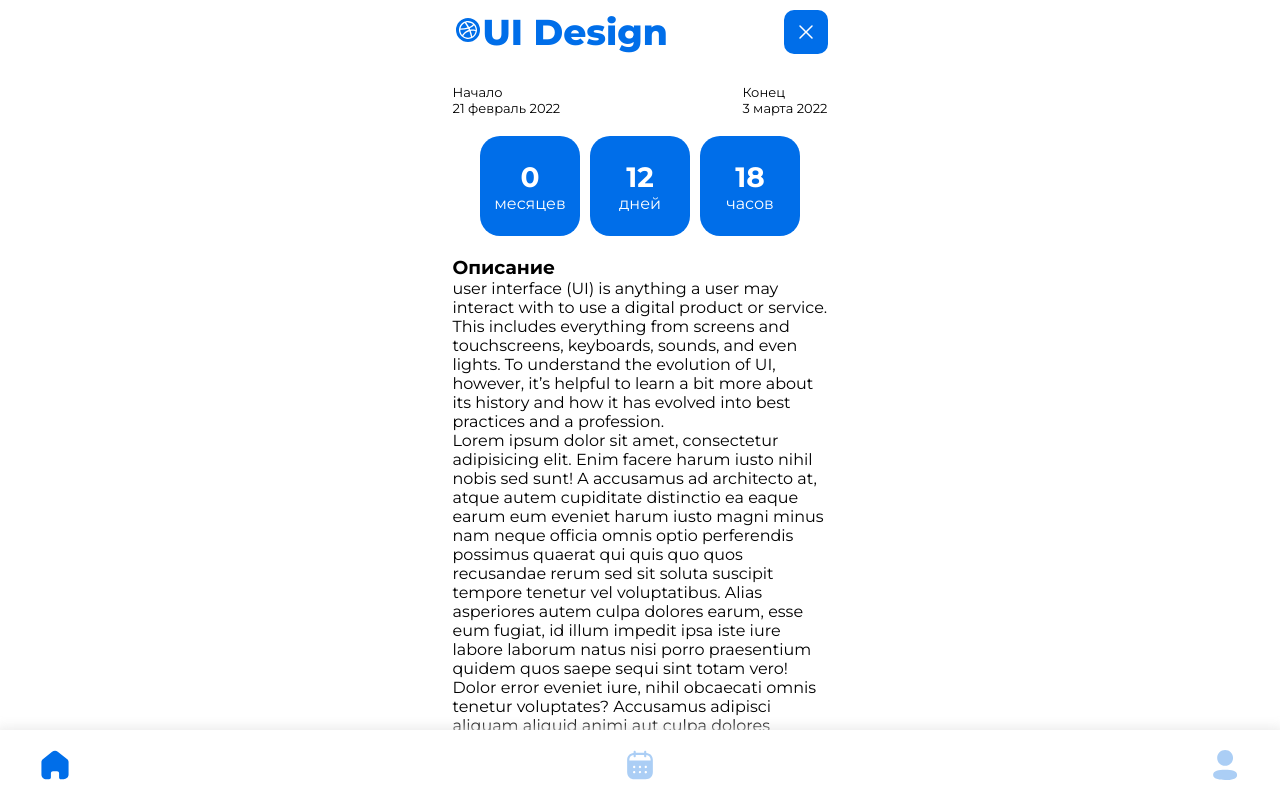
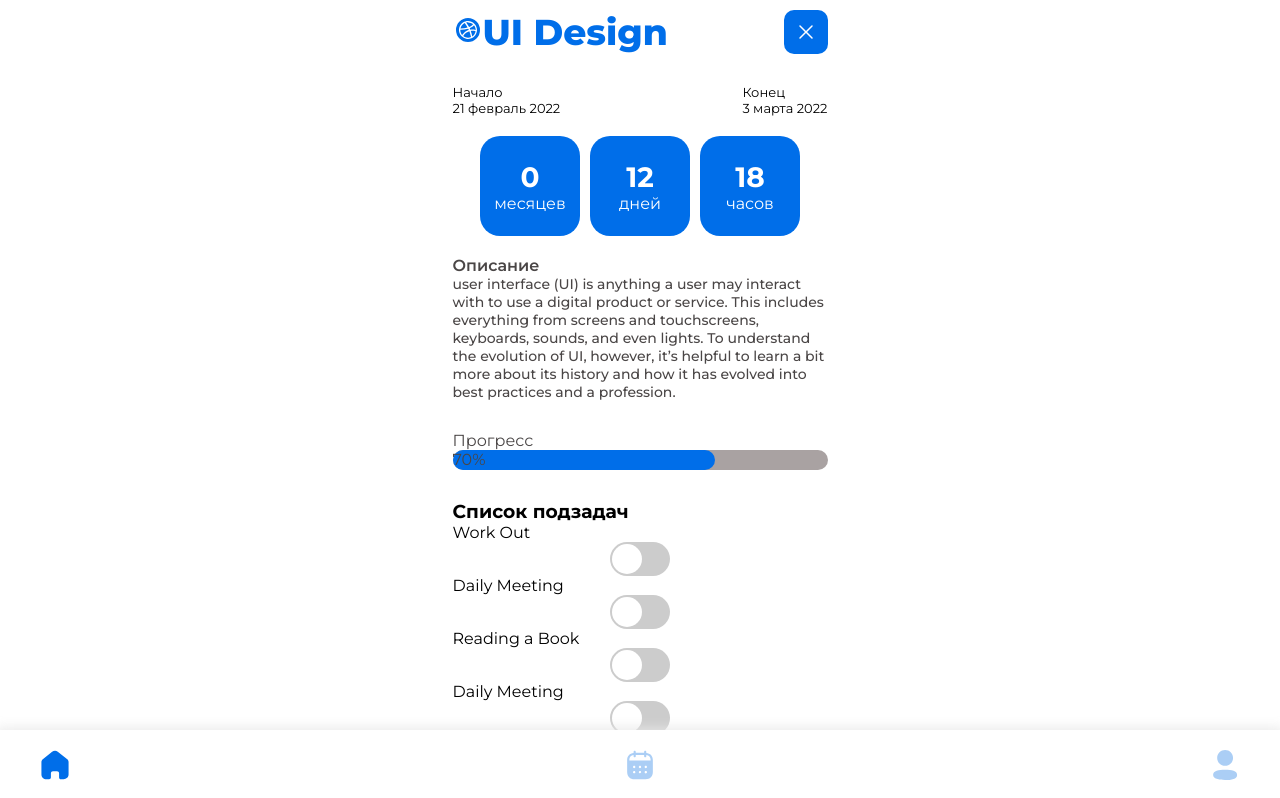
Before and after one commit to walentyao/scheduler, a Vue app: page /detail in a window 1280 px wide. Shown: the top 798 px of the page. Built offline with nearby package versions, Linux system fonts and the light colour scheme.

Commit message:
refact: edit detail page

```diff
--- a/src/app/styles/style.scss
+++ b/src/app/styles/style.scss
@@ -15,6 +15,7 @@
 :root {
   --color-blue: #006EE9;
   --color-grey: #9A9A9A;
+  --color-grey-text: #4A4646;
 }
 
 .inputPrimary {
--- a/src/pages/DetailTaskPage/DetailTaskPage.vue
+++ b/src/pages/DetailTaskPage/DetailTaskPage.vue
@@ -2,6 +2,7 @@
 import CheckboxSwitch from '@/shared/components/CheckboxSwitch.vue';
 import { XMarkIcon } from '@heroicons/vue/24/solid';
 import CustomButton from '@/shared/components/CustomButton.vue';
+import ProgressBar from '@/shared/components/ProgressBar.vue';
 </script>
 
 <template>
@@ -65,102 +66,22 @@ import CustomButton from '@/shared/components/CustomButton.vue';
         </div>
       </div>
       <div class="description task-info__description">
-        <h3>Описание</h3>
-        <p>
+        <h3 class="description__title">Описание</h3>
+        <p class="description__content">
           user interface (UI) is anything a user may interact with to use a digital product or
           service. This includes everything from screens and touchscreens, keyboards, sounds, and
           even lights. To understand the evolution of UI, however, it’s helpful to learn a bit more
           about its history and how it has evolved into best practices and a profession.
         </p>
-        Lorem ipsum dolor sit amet, consectetur adipisicing elit. Enim facere harum iusto nihil
-        nobis sed sunt! A accusamus ad architecto at, atque autem cupiditate distinctio ea eaque
-        earum eum eveniet harum iusto magni minus nam neque officia omnis optio perferendis possimus
-        quaerat qui quis quo quos recusandae rerum sed sit soluta suscipit tempore tenetur vel
-        voluptatibus. Alias asperiores autem culpa dolores earum, esse eum fugiat, id illum impedit
-        ipsa iste iure labore laborum natus nisi porro praesentium quidem quos saepe sequi sint
-        totam vero! Dolor error eveniet iure, nihil obcaecati omnis tenetur voluptates? Accusamus
-        adipisci aliquam aliquid animi aut culpa dolores dolorum ea explicabo facere facilis harum
-        id impedit in incidunt iste molestiae nam necessitatibus nihil obcaecati quam quas, quia
-        quidem quod sapiente similique sunt, tempore, tenetur unde veniam. At consequuntur doloribus
-        fugit ipsa labore non numquam quisquam quos sint velit? Alias architecto consequatur debitis
-        eum exercitationem ipsam laboriosam minus, nihil placeat porro qui sint, tenetur.
-        Accusantium adipisci culpa cupiditate debitis doloribus earum esse harum hic in incidunt
-        itaque laudantium, nam nulla odio porro quaerat quam quia quos ratione repellat repudiandae
-        rerum saepe sequi ullam unde vel veniam? Alias animi aperiam atque autem consequuntur
-        corporis, culpa, delectus dicta dolores eius eos esse ex explicabo facilis molestiae
-        nesciunt nihil nobis numquam obcaecati omnis perspiciatis praesentium quaerat quos ratione
-        recusandae reprehenderit sint voluptate. Commodi consequuntur dolorem dolores ea, enim et
-        eveniet hic in nobis ratione rem saepe sed voluptatem. Aliquam animi at atque dolores
-        ducimus eaque earum facilis impedit nam nulla numquam odio officia praesentium quaerat quas
-        quia quidem quod quos sequi sint sunt tempora tempore, ullam vel vero! Accusantium
-        asperiores deserunt, facere ipsam nemo neque nisi officiis quaerat ratione soluta! Ab beatae
-        distinctio dolor dolorem eligendi est hic ipsum molestiae mollitia nihil recusandae sequi
-        tempora ullam unde vel velit, voluptatibus! Beatae cupiditate eum exercitationem. A aliquam
-        amet delectus dignissimos distinctio earum enim labore magnam maxime, natus nihil
-        perferendis porro quia, quo rem sit suscipit veniam vitae voluptas voluptatem! Accusantium
-        alias aut consequatur culpa deleniti dicta eligendi fugit ipsum iure necessitatibus nesciunt
-        nihil non omnis perspiciatis placeat porro, possimus quis sint vel voluptate! Deleniti
-        dolorem eveniet explicabo, facilis illo minima nam sapiente tempora voluptatibus. Accusamus
-        atque autem delectus fugit incidunt inventore ipsum magnam maiores, maxime pariatur
-        perferendis perspiciatis provident quas quo voluptatibus? Ea eius eos iure nemo optio
-        possimus quae quia saepe tenetur totam. Consectetur hic iusto laudantium minus quod
-        recusandae ut voluptas, voluptatum. Aperiam dolorem magnam, molestiae nisi nostrum
-        recusandae repellendus sunt vero! Ad, aliquid aspernatur deserunt dicta dolor dolorem
-        dolorum esse facilis illum necessitatibus nesciunt optio quam quas, quis, quisquam
-        recusandae rem repudiandae temporibus voluptas voluptate! Aperiam aut cum cupiditate,
-        deserunt dolor dolore dolorem doloribus earum eius eligendi facilis inventore ipsam laborum,
-        minus nemo, officia omnis placeat porro quia quo quod rem sint sit sunt ut vel veniam vero.
-        Animi consectetur consequuntur deserunt ducimus eveniet fuga id iste iusto nam neque nihil
-        obcaecati sequi sint temporibus unde ut, voluptas. Amet assumenda autem consequatur enim hic
-        in libero, quis quod! Ab adipisci, animi autem commodi, deleniti dolorum ducimus ea eius
-        expedita fuga illo ipsum itaque iusto laboriosam laborum necessitatibus placeat porro
-        quaerat quas quo repudiandae rerum, saepe similique ut vero! Ad doloremque incidunt magni
-        sunt totam. Alias est et exercitationem necessitatibus quidem rem reprehenderit sapiente
-        sequi suscipit? Ab aliquam aperiam asperiores autem consequatur consequuntur culpa deleniti
-        dicta dolorum earum error est eum id ipsam iste iure iusto libero numquam, optio pariatur
-        perferendis quaerat quisquam sapiente tempora tempore unde vel. Ad culpa distinctio expedita
-        porro possimus quae quo recusandae sunt totam vitae. Cupiditate delectus, dolor dolores
-        earum eius et eum eveniet ex expedita incidunt ipsa laboriosam nostrum placeat rem
-        repudiandae suscipit tempora vero vitae! Aperiam atque deleniti dolorem dolores doloribus
-        dolorum ducimus error est eveniet, excepturi exercitationem hic in iste magnam minus modi
-        molestias neque odio perspiciatis quas quia ratione recusandae saepe sapiente sint sunt
-        tempore vel velit voluptas voluptatem. Beatae cum fugiat iure iusto maiores minima nulla
-        perspiciatis quidem, reiciendis tenetur? Aperiam cum deleniti eos id, nesciunt rem. Ab,
-        minus quidem. Amet aut blanditiis deleniti dignissimos earum ex facilis illum in incidunt
-        iure laboriosam laudantium maxime modi molestias natus optio, quae quam quibusdam quod saepe
-        sunt suscipit veniam. A accusamus adipisci corporis debitis deleniti ea eius et eum
-        exercitationem inventore ipsum iste labore laboriosam maiores molestias mollitia obcaecati
-        odio perferendis quae quaerat quas, quasi quos ratione reiciendis rerum sint tempora tenetur
-        totam unde voluptatibus. Animi cum iste itaque molestiae nesciunt nostrum sequi tempore.
-        Adipisci at, atque commodi culpa dolorum eaque eius eos error eveniet ex facere facilis id
-        libero maxime minus nisi non odio officia possimus quaerat ratione reprehenderit repudiandae
-        suscipit tempora ullam velit veniam voluptatem. Ab aliquid autem corporis cumque
-        dignissimos, dolores ducimus excepturi fugiat hic id illo labore minima nobis odit officiis
-        optio quisquam quo tempora unde ut vel, velit voluptate! Ab doloribus mollitia
-        reprehenderit! Dolores excepturi ipsam itaque quos. Accusamus, aspernatur cum debitis
-        dolores eaque labore laudantium maiores modi nam natus necessitatibus obcaecati quas quasi
-        quibusdam quidem quo, rerum sint velit vitae voluptates? Asperiores et explicabo facere non,
-        sunt vel vero voluptas voluptate! Ad amet debitis dolorum excepturi, minus veniam! Deserunt
-        distinctio ex illo ipsam nemo similique veniam voluptatum. Accusamus alias amet architecto
-        aspernatur assumenda atque beatae culpa, cum dignissimos dolore dolorum error eum facilis
-        fuga illo in ipsa iure minus modi mollitia nemo nobis odio officia officiis optio quibusdam
-        quidem, repellendus repudiandae soluta tempore unde veritatis voluptas voluptatum! Aperiam
-        architecto autem consequuntur culpa doloribus earum id, iste nesciunt obcaecati, odio qui
-        saepe tempora vero voluptate voluptatem. Alias aperiam dicta illum iusto obcaecati officia
-        pariatur praesentium quae sit ullam. Amet consequuntur, doloribus exercitationem hic libero
-        nemo quas ratione similique veritatis voluptatibus! At commodi culpa deserunt magnam nobis
-        odio odit officiis quam. Dignissimos, molestias mollitia nulla possimus quos unde. Debitis
-        dignissimos dolore excepturi fugiat itaque libero, molestiae neque nesciunt nulla possimus
-        quasi sed suscipit tempora ullam voluptatem voluptates voluptatum. A beatae blanditiis
-        consectetur deleniti deserunt dolore eum impedit inventore magni minima nam natus nisi
-        perspiciatis, provident repellat vel voluptatibus!
       </div>
     </div>
     <div class="progress">
-      <div class="progress-bar">
-        <div class="progress-bar__line"></div>
-      </div>
-      <div class="progress__value">80%</div>
+      <div>Прогресс</div>
+      <!--      TODO PROGRESS BAR-->
+      <ProgressBar
+        :style-progress="{ backColor: '#A9A2A2', lineColor: '#006EE9' }"
+        :percentages="70"
+      />
     </div>
     <div class="todo-list__wrapper">
       <h3>Список подзадач</h3>
@@ -193,35 +114,6 @@ import CustomButton from '@/shared/components/CustomButton.vue';
   row-gap: 30px;
 
   max-width: 375px;
-}
-
-.progress {
-  display: flex;
-  flex-direction: column;
-  row-gap: 3px;
-  font-size: 12px;
-
-  &__title {
-    color: white;
-  }
-
-  &__value {
-    display: flex;
-    justify-content: flex-end;
-  }
-}
-
-.progress-bar {
-  height: 4px;
-  border-radius: 4px;
-  background: #004797;
-
-  &__line {
-    height: 4px;
-    border-radius: 4px;
-    width: 80%;
-    background: white;
-  }
 }
 
 .header {
@@ -282,4 +174,25 @@ import CustomButton from '@/shared/components/CustomButton.vue';
     font-weight: 700;
   }
 }
+
+.description {
+  color: var(--color-grey-text);
+
+  &__title {
+    font-size: 16px;
+    font-weight: 600;
+  }
+
+  &__content {
+    font-size: 14px;
+    font-weight: 500;
+  }
+}
+
+.progress {
+  display: flex;
+  flex-direction: column;
+
+  color: var(--color-grey-text);
+}
 </style>
--- /dev/null
+++ b/src/shared/components/ProgressBar.vue
@@ -0,0 +1,54 @@
+<script setup lang="ts">
+interface IStyleProgress {
+  backColor: string;
+  lineColor: string;
+}
+
+interface IProps {
+  styleProgress: IStyleProgress;
+  percentages: number;
+}
+
+const props = defineProps<IProps>();
+</script>
+
+<template>
+  <div
+    class="progress-bar"
+    :style="{
+      '--color-back': styleProgress.backColor,
+      '--color-line': styleProgress.lineColor,
+      '--percentages-line': percentages.toString() + '%',
+    }"
+  >
+    <div class="progress-bar__line"></div>
+    <div class="progress-bar__percentages">{{ percentages }}%</div>
+  </div>
+</template>
+
+<style scoped lang="scss">
+.progress-bar {
+  --color-back: var(--color-blue);
+  --color-line: white;
+  --percentages-line: 80%;
+
+  background: var(--color-back);
+  height: 20px;
+  border-radius: 10px;
+
+  position: relative;
+
+  &__line {
+    background: var(--color-line);
+    width: var(--percentages-line);
+    height: 100%;
+    border-radius: 10px;
+  }
+
+  &__percentages {
+    position: absolute;
+    top: 0;
+    left: 0;
+  }
+}
+</style>
```
